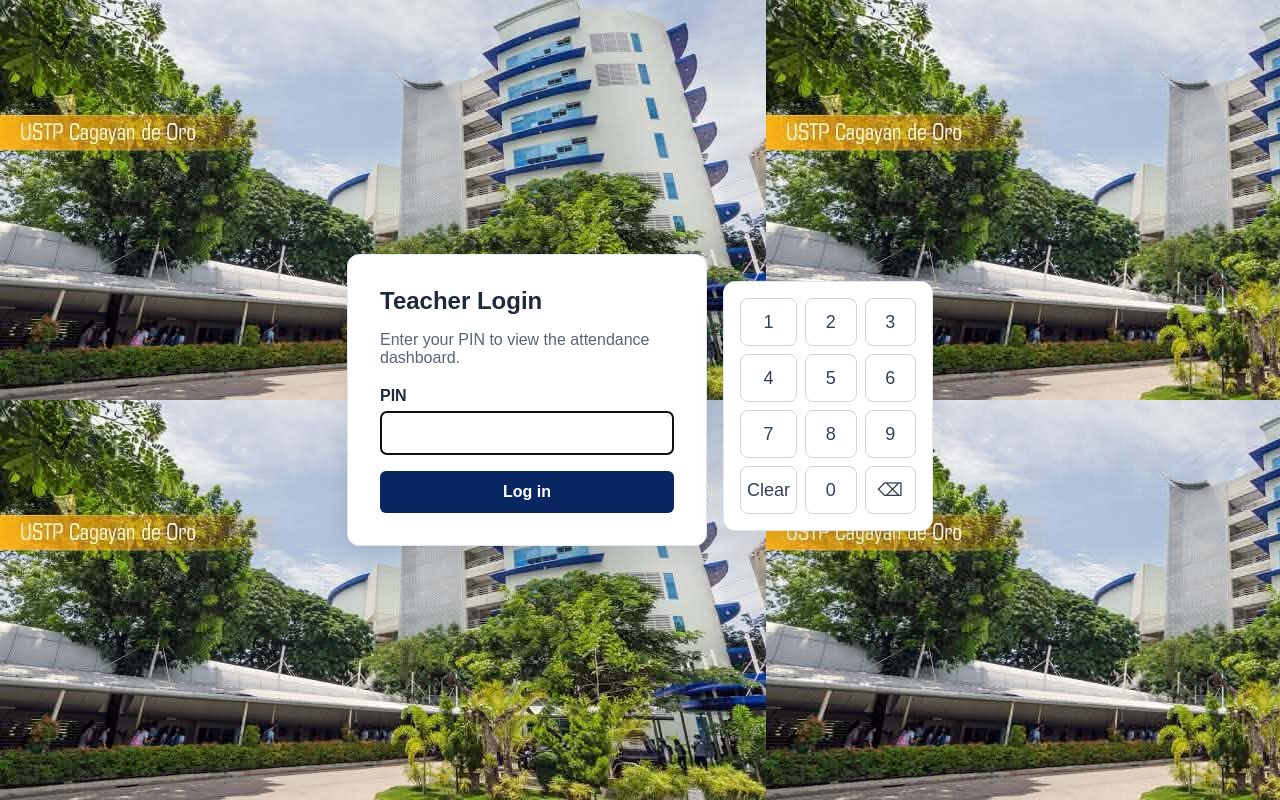
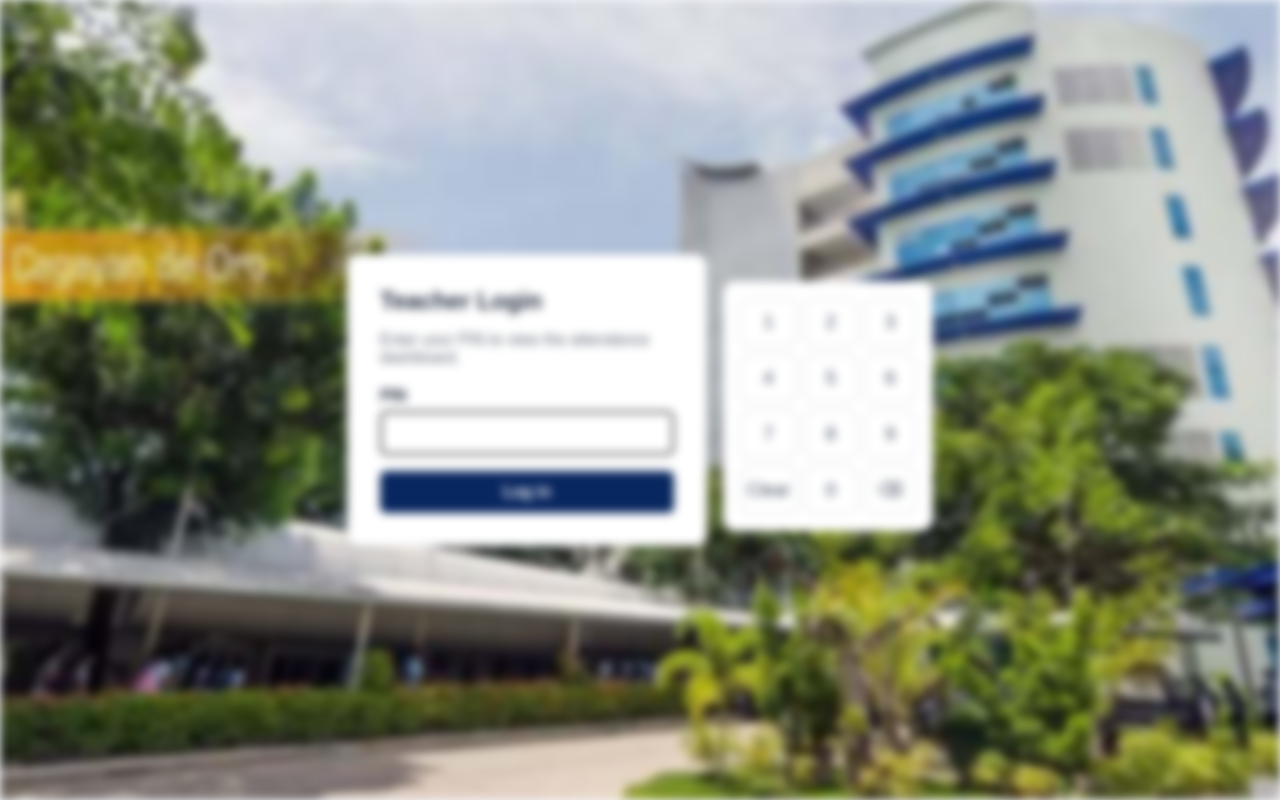
Before and after one commit to SudoRen949/AttendanceMonitoring-Frontend, a plain HTML site: page index.html in a window 1280 px wide. Drawn offline with Linux system fonts and the light colour scheme.

Commit message:
fixed bg cover

```diff
--- a/kiosk-css.css
+++ b/kiosk-css.css
@@ -308,7 +308,8 @@ tbody tr:last-child td { border-bottom: 0; }
     padding: 24px;
     /* background: #f3f5f9; */
     font-family: Arial, sans-serif;
-	background: url("ustp.jpeg");
+	background: url("ustp.jpeg") center / cover no-repeat;
+	filter: blur(5px);
 }
 
 .login-card {
```
